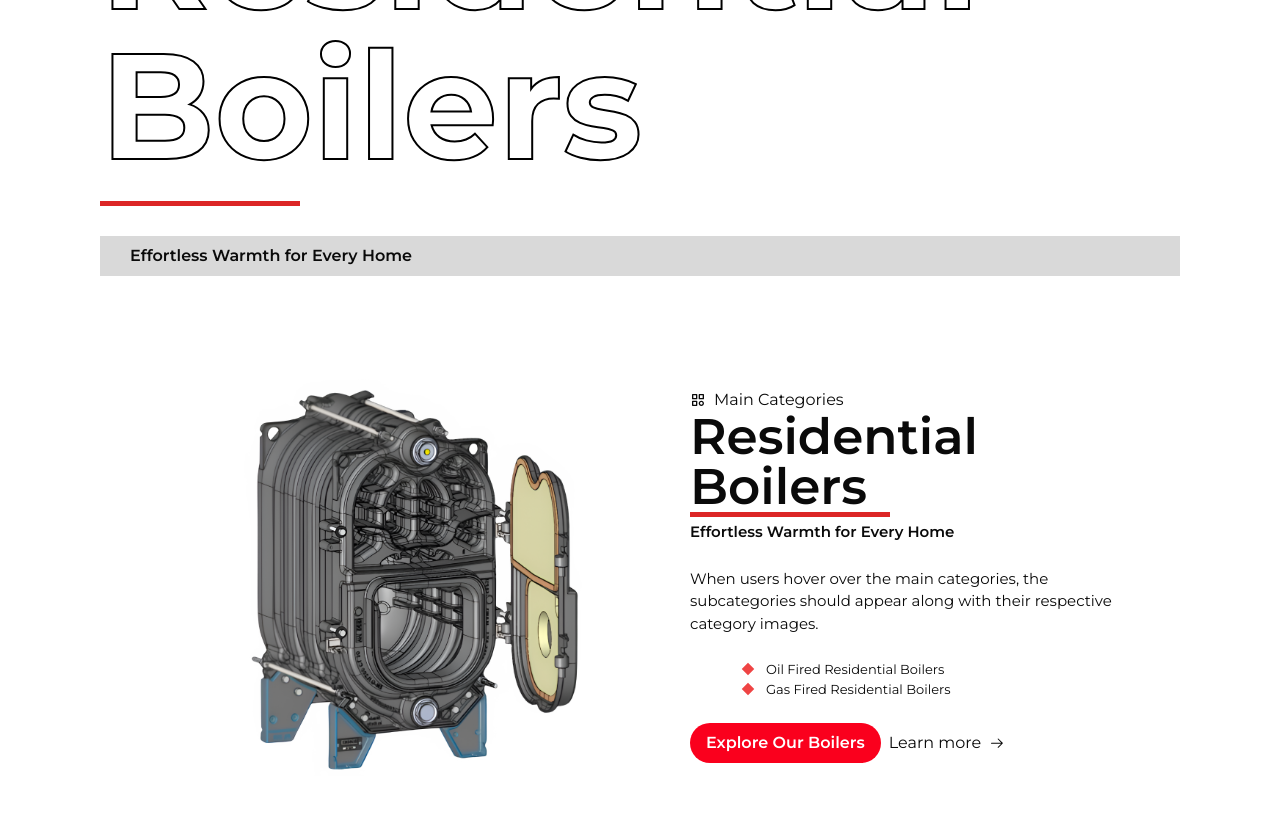
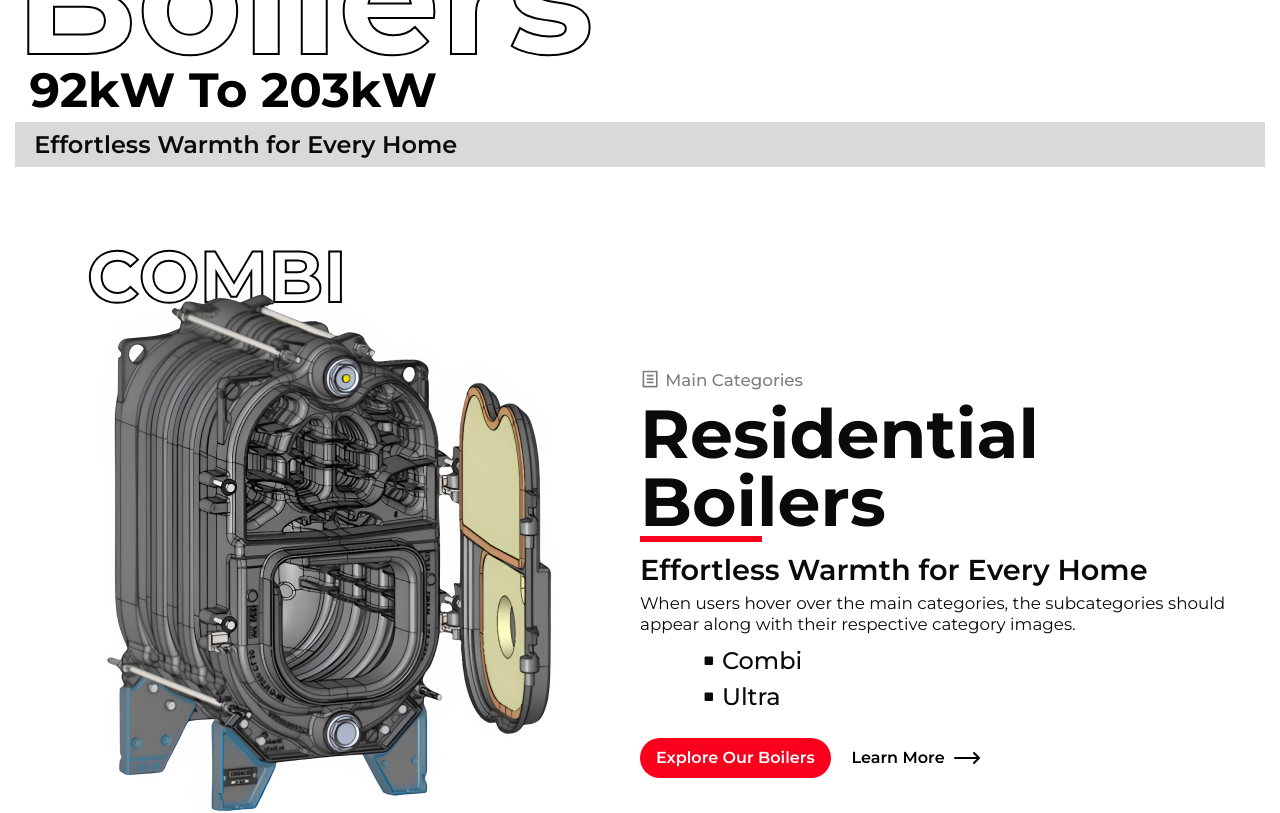
Before and after one commit to dominic91960/saint-roch, a Next.js app: page / in a window 1280 px wide. Shown: the part 1680-2493 px from the top of the page. Built offline with nearby package versions, Linux system fonts and the light colour scheme.

Commit message:
feat(homepage): changes to main category section

```diff
--- a/app/globals.css
+++ b/app/globals.css
@@ -83,6 +83,11 @@ body {
   }
 }
 
+::selection {
+  color: white;
+  background-color: black;
+}
+
 .title-text-stroke {
   font-family: "montserrat-stroke", Arial, Helvetica, sans-serif;
   color: transparent;
@@ -92,12 +97,28 @@ body {
   text-stroke: 1px black;
 }
 
+.no-text-stroke {
+  color: black;
+  -webkit-text-stroke: 0;
+  -moz-text-stroke: 0;
+  -ms-text-stroke: 0;
+  text-stroke: 0;
+}
+
 @media (min-width: 768px) {
   .title-text-stroke {
     -webkit-text-stroke: 1.5px black;
     -moz-text-stroke: 1.5px black;
     -ms-text-stroke: 1.5px black;
     text-stroke: 1.5px black;
+  }
+
+  .no-text-stroke {
+    color: black;
+    -webkit-text-stroke: 0;
+    -moz-text-stroke: 0;
+    -ms-text-stroke: 0;
+    text-stroke: 0;
   }
 }
 
@@ -108,4 +129,12 @@ body {
     -ms-text-stroke: 2px black;
     text-stroke: 2px black;
   }
+
+  .no-text-stroke {
+    color: black;
+    -webkit-text-stroke: 0;
+    -moz-text-stroke: 0;
+    -ms-text-stroke: 0;
+    text-stroke: 0;
+  }
 }
--- a/components/landing-page/Hero.tsx
+++ b/components/landing-page/Hero.tsx
@@ -51,11 +51,6 @@ const Hero = () => {
             <Image src={hero} alt="Hero" className="object-contain" />
           </motion.div>
         </div>
-        {/* Hero text */}
-        <p className="mx-auto max-w-[52ch] font-bold 2xl:mt-[30px] 2xl:max-w-[60ch]">
-          Car engine png images, Automobile Engineering, Car Mechanical
-          Engineering, Electrical Engineering.
-        </p>
 
         {/* CTA */}
         <div className="mt-[1.8em] flex flex-col items-center justify-center gap-[1em] sm:flex-row">
--- a/components/landing-page/MainCategories.tsx
+++ b/components/landing-page/MainCategories.tsx
@@ -1,18 +1,148 @@
 import React from "react";
 
+import { Button } from "../ui/button";
+import { RiFileListLine } from "react-icons/ri";
+import { FaSquare } from "react-icons/fa";
+import { HiArrowLongRight } from "react-icons/hi2";
 
-import Cardanimation from "../card_animation/cardanimation";
-import Cardanimation01 from "../card_animation/cardanimation01";
+import boiler from "@/assets/images/landing-page/main-categories/boiler.png";
+import MainCategoryCarousel from "./MainCategoryCarousel";
 
-
-
+const categories = [
+  {
+    name: "Residential boilers",
+    slogan: "Effortless Warmth for Every Home",
+    products: [
+      {
+        id: "prod1.1",
+        boilerImages: [
+          { id: "image1.1.1", image: boiler, alt: "Boiler" },
+          { id: "image1.1.2", image: boiler, alt: "Boiler" },
+          { id: "image1.1.3", image: boiler, alt: "Boiler" },
+        ],
+        desc: "When users hover over the main categories, the subcategories should appear along with their respective category images.",
+        boilerNames: ["Combi", "Ultra"],
+      },
+      {
+        id: "prod1.2",
+        boilerImages: [
+          { id: "image1.2.1", image: boiler, alt: "Boiler" },
+          { id: "image1.2.2", image: boiler, alt: "Boiler" },
+          { id: "image1.2.3", image: boiler, alt: "Boiler" },
+        ],
+        desc: "When users hover over the main categories, the subcategories should appear along with their respective category images.",
+        boilerNames: ["Combi", "Ultra"],
+      },
+    ],
+  },
+  {
+    name: "Commercial boilers",
+    slogan: "Effortless Warmth for Every Home",
+    products: [
+      {
+        id: "prod2.1",
+        boilerImages: [
+          { id: "image2.1.1", image: boiler, alt: "Boiler" },
+          { id: "image2.1.2", image: boiler, alt: "Boiler" },
+          { id: "image2.1.3", image: boiler, alt: "Boiler" },
+        ],
+        desc: "When users hover over the main categories, the subcategories should appear along with their respective category images.",
+        boilerNames: ["Optimajor", "Commodore"],
+      },
+      {
+        id: "prod2.2",
+        boilerImages: [
+          { id: "image2.2.1", image: boiler, alt: "Boiler" },
+          { id: "image2.2.2", image: boiler, alt: "Boiler" },
+          { id: "image2.2.3", image: boiler, alt: "Boiler" },
+        ],
+        desc: "When users hover over the main categories, the subcategories should appear along with their respective category images.",
+        boilerNames: ["Optimajor", "Commodore"],
+      },
+    ],
+  },
+];
 
 const MainCategories = () => {
   return (
-    <div>
-      <Cardanimation />
-      <Cardanimation01 />
-    </div>
+    <section className="container mx-auto px-[15px] text-[14px] sm:text-[17px] md:text-[20px] lg:text-[22px] xl:text-[24px] 2xl:text-[27px]">
+      {categories.map(({ name, slogan, products }) => (
+        <React.Fragment key={name}>
+          {/* Category name */}
+          <h1 className="title-text-stroke inline-flex flex-col text-[48px] capitalize leading-[0.9em] sm:text-[76px] md:text-[104px] lg:text-[132px] xl:text-[160px] 2xl:text-[196px]">
+            {name.split(" ")[0]} <br />
+            {name.split(" ")[1]} <br />
+            <span className="no-text-stroke ms-[0.3em] text-[0.3em] leading-[0.9em]">
+              92kW to 203kW
+            </span>
+          </h1>
+
+          {/* Slogan */}
+          <p className="mt-[0.4em] bg-[#D9D9D9] py-[0.2em] ps-[0.8em] font-semibold">
+            {slogan}
+          </p>
+
+          {/* Grid */}
+          {products.map(({ id, boilerImages, boilerNames, desc }, i) => (
+            <div
+              key={id}
+              className="mb-[8em] mt-[4.5em] grid justify-items-center gap-[1.3em] lg:grid-cols-2 lg:items-center lg:gap-0"
+            >
+              {/* Image area */}
+              <div className="relative w-[260px] text-[40px] sm:w-[310px] sm:text-[50px] md:w-[360px] md:text-[60px] lg:w-[420px] lg:text-[68px] xl:w-[481px] xl:text-[72px] 2xl:w-[530px] 2xl:text-[76px]">
+                <MainCategoryCarousel images={boilerImages} />
+                <h2 className="title-text-stroke absolute -top-[6%] left-0 uppercase leading-none">
+                  {boilerNames[i]}
+                </h2>
+              </div>
+
+              {/* Text area */}
+              <div>
+                <h4 className="flex items-center gap-[0.3em] text-[0.9em] font-medium capitalize text-black/50 md:text-[0.8em] lg:text-[0.7em] 2xl:text-[0.6em]">
+                  <RiFileListLine className="-translate-y-[0.1em] text-[1.2em]" />
+                  Main categories
+                </h4>
+                {/* Category name */}
+                <h3 className="mb-[0.2em] mt-[0.1em] text-[46px] font-bold capitalize leading-none sm:text-[54px] md:text-[62px] lg:text-[66px] xl:text-[68px] 2xl:text-[72px]">
+                  {name.split(" ")[0]} <br />
+                  {name.split(" ")[1]}
+                  <hr className="w-[2.65ch] border-t-[6px] border-t-primary" />
+                </h3>
+
+                {/* Slogan */}
+                <p className="text-[1.2em] font-semibold leading-none">
+                  {slogan}
+                </p>
+
+                {/* Desc */}
+                <p className="my-[0.5em] leading-tight md:text-[0.9em] lg:text-[0.8em] xl:text-[0.7em] 2xl:text-[0.6em]">
+                  {desc}
+                </p>
+
+                {/* Types */}
+                <ul className="list-inside ps-[4ch] font-medium *:flex *:items-center *:gap-[0.35em]">
+                  {boilerNames.map((name) => (
+                    <li key={name}>
+                      <FaSquare className="text-[0.4em]" />
+                      {name}
+                    </li>
+                  ))}
+                </ul>
+
+                <div className="mt-[1.4em] flex flex-wrap items-center gap-[0.8em] sm:text-[13px] md:text-[14px] lg:text-[15px] xl:text-[16px] 2xl:text-[16px]">
+                  <Button variant="primary" className="w-fit">
+                    Explore Our boilers
+                  </Button>
+                  <Button size="none" className="ms-[0.5em] w-fit">
+                    Learn more <HiArrowLongRight />
+                  </Button>
+                </div>
+              </div>
+            </div>
+          ))}
+        </React.Fragment>
+      ))}
+    </section>
   );
 };
 
--- /dev/null
+++ b/components/landing-page/MainCategoryCarousel.tsx
@@ -0,0 +1,44 @@
+"use client";
+import React from "react";
+import Image, { StaticImageData } from "next/image";
+
+import { Swiper, SwiperSlide } from "swiper/react";
+import { Autoplay, Pagination } from "swiper/modules";
+import "swiper/css";
+import "swiper/css/pagination";
+
+interface MainCategoryCarouselProps {
+  images: { id: string; image: StaticImageData; alt: string }[];
+}
+
+const MainCategoryCarousel: React.FC<MainCategoryCarouselProps> = ({
+  images,
+}) => {
+  return (
+    <Swiper
+      modules={[Autoplay, Pagination]}
+      pagination={{ clickable: true }}
+      grabCursor
+      speed={1000}
+      loop={true}
+      spaceBetween={10}
+      slidesPerView={1}
+      autoplay={{ pauseOnMouseEnter: true }}
+      className="mySwiper"
+    >
+      {images.map(({ id, image, alt }) => (
+        <SwiperSlide key={id}>
+          <div className="flex items-center justify-center pb-[50px]">
+            <Image
+              src={image}
+              alt={alt}
+              className="relative z-[1] w-full object-contain"
+            />
+          </div>
+        </SwiperSlide>
+      ))}
+    </Swiper>
+  );
+};
+
+export default MainCategoryCarousel;
```
